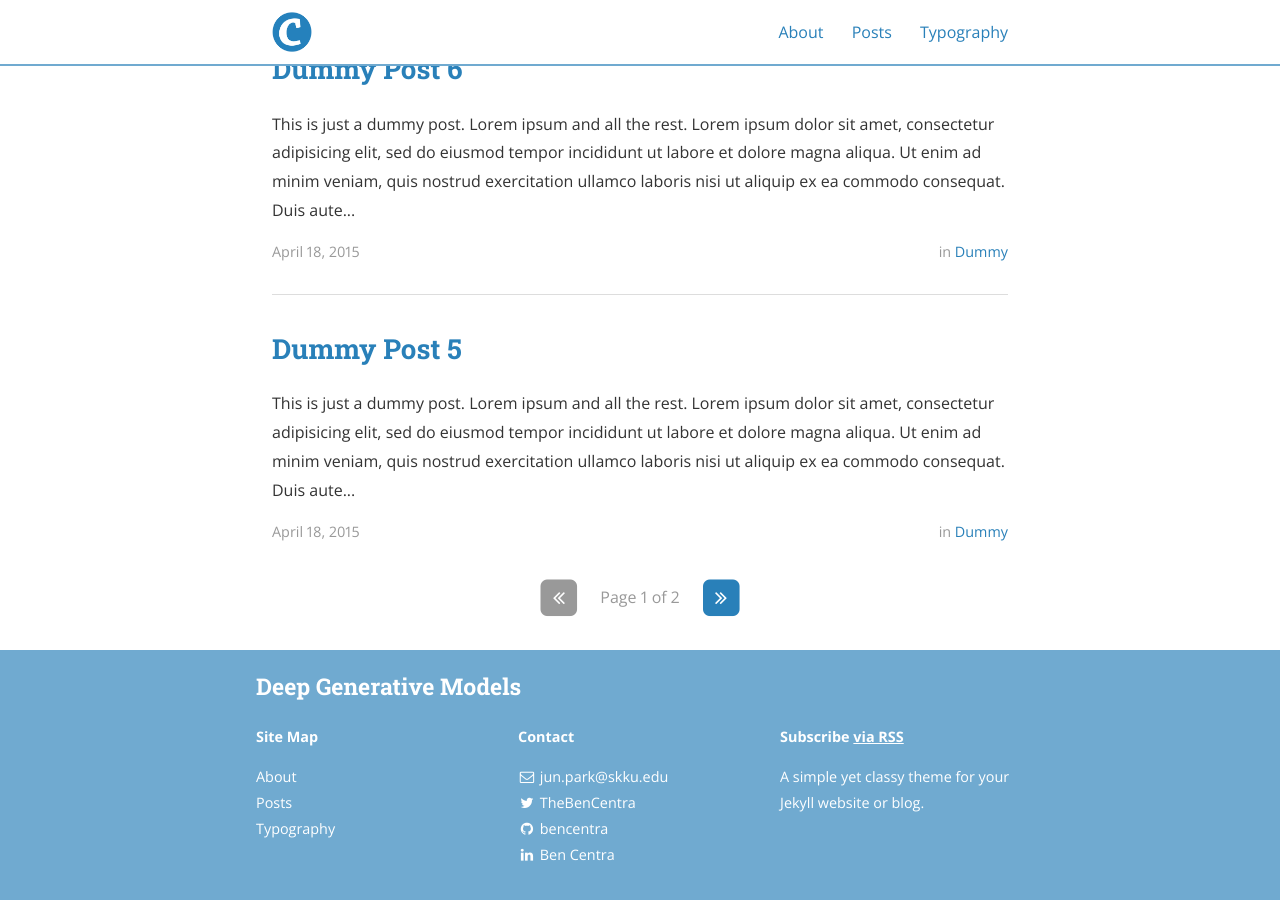
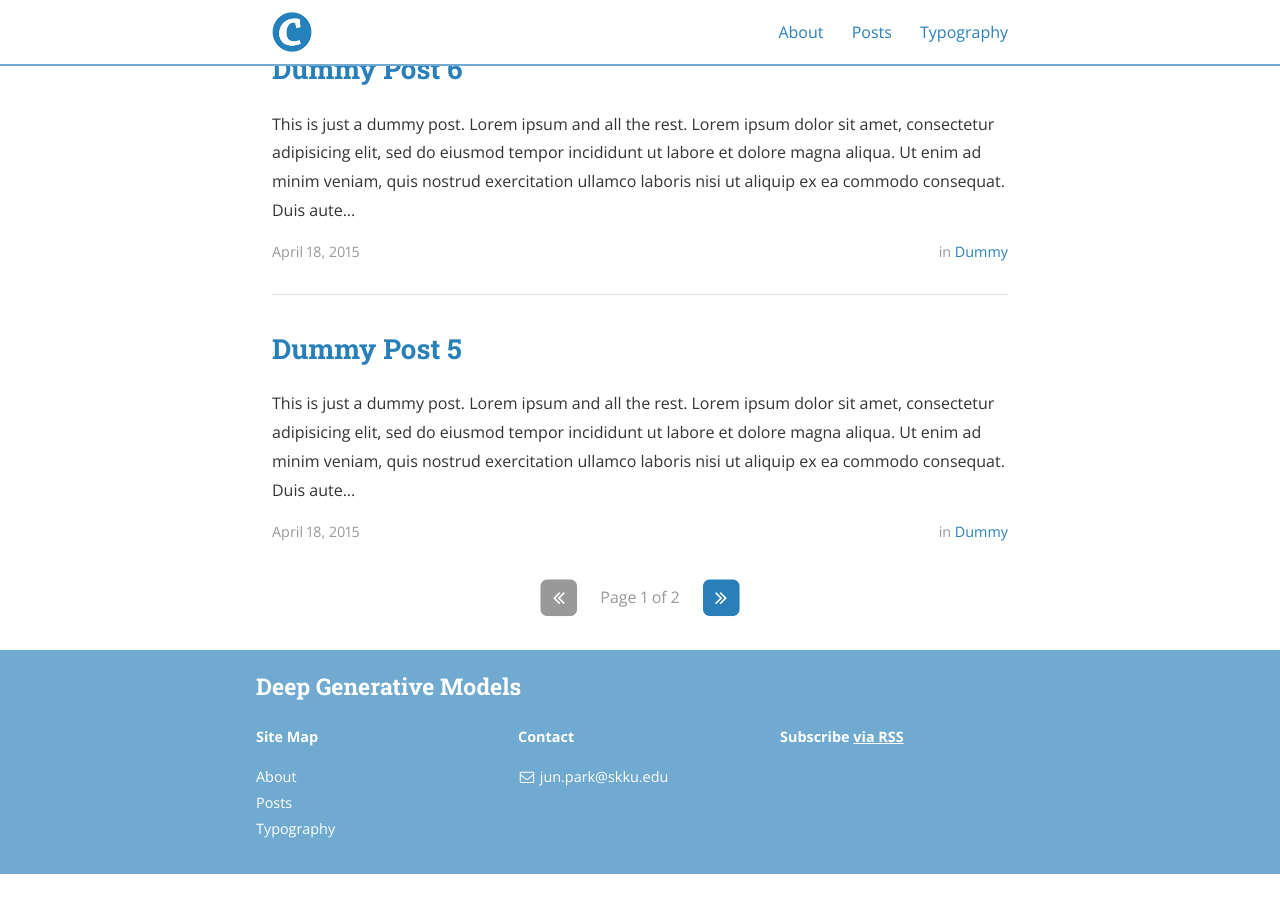
Before and after one commit to deep-generative-models-AIM5036/deep-generative-models-AIM5036.github.io, a Jekyll site: the page built from index.html, in a window 1280 px wide and 900 px high, scrolled down 1275 px. Built offline with Jekyll 4.4.1, drawn with Linux system fonts in a browser that asks for light colours; nearby versions of some CDN libraries; the list of posts is cut into pages by our own code; after the commit the page ends 2149 px from its top, so only the background shows below that; part of the change alters nothing that is shown.

```diff
--- a/_config.yml
+++ b/_config.yml
@@ -14,7 +14,7 @@ subtitle: "AIM5036, Fall 2022"
 email: jun.park@skku.edu
 name: Jun H. Park
 description: >
-  A simple yet classy theme for your Jekyll website or blog.
+#  A simple yet classy theme for your Jekyll website or blog.
 # Base URL of site (i.e. /blog). It should always start with a slash,
 # and never end with a slash. Set it to a blank value if hosting at the
 # root of your server.
@@ -75,118 +75,118 @@ descriptions:
 #     url: https://twitter.com/TheBenCentra # URL of your profile (leave blank to not display in footer)
 #     desc: Follow me on Twitter            # Description to display as link title, etc
 #     share: true                           # Include in the "Share" section of posts
-social:
-  - name: Twitter
-    icon: twitter
-    username: TheBenCentra
-    url: https://twitter.com/TheBenCentra
-    desc: Follow me on Twitter
-    share: true
+# social:
+#   - name: Twitter
+#     icon: twitter
+#     username: TheBenCentra
+#     url: https://twitter.com/TheBenCentra
+#     desc: Follow me on Twitter
+#     share: true
 
-  - name: Facebook
-    icon: facebook
-    username: thebencentra
-    url: ""
-    desc: Friend me on Facebook
-    share: true
+#   - name: Facebook
+#     icon: facebook
+#     username: thebencentra
+#     url: ""
+#     desc: Friend me on Facebook
+#     share: true
 
-  - name: GitHub
-    icon: github
-    username: bencentra
-    url: https://github.com/bencentra
-    desc: Fork me on GitHub
-    share: false
+#   - name: GitHub
+#     icon: github
+#     username: bencentra
+#     url: https://github.com/bencentra
+#     desc: Fork me on GitHub
+#     share: false
 
-  - name: LinkedIn
-    icon: linkedin
-    username: Ben Centra
-    url: https://www.linkedin.com/pub/ben-centra/47/769/60a
-    desc: Connect with me on LinkedIn
-    share: true
+#   - name: LinkedIn
+#     icon: linkedin
+#     username: Ben Centra
+#     url: https://www.linkedin.com/pub/ben-centra/47/769/60a
+#     desc: Connect with me on LinkedIn
+#     share: true
 
-  - name: Google+
-    icon: google-plus
-    username: ""
-    url: ""
-    desc: Add me to your Circles
-    share: true
+#   - name: Google+
+#     icon: google-plus
+#     username: ""
+#     url: ""
+#     desc: Add me to your Circles
+#     share: true
 
-  - name: YouTube
-    icon: youtube
-    username: ""
-    url: ""
-    desc: Subscribe on YouTube
-    share: false
+#   - name: YouTube
+#     icon: youtube
+#     username: ""
+#     url: ""
+#     desc: Subscribe on YouTube
+#     share: false
 
-  - name: Instagram
-    icon: instagram
-    username: ""
-    url: ""
-    desc: Follow me on Instagram
-    share: false
+#   - name: Instagram
+#     icon: instagram
+#     username: ""
+#     url: ""
+#     desc: Follow me on Instagram
+#     share: false
 
-  - name: Pinterest
-    icon: pinterest
-    username: ""
-    url: ""
-    desc: Follow me on Pinterest
-    share: true
+#   - name: Pinterest
+#     icon: pinterest
+#     username: ""
+#     url: ""
+#     desc: Follow me on Pinterest
+#     share: true
 
-  - name: SoundCloud
-    icon: soundcloud
-    username: ""
-    url: ""
-    desc: Follow me on SoundCloud
-    share: false
+#   - name: SoundCloud
+#     icon: soundcloud
+#     username: ""
+#     url: ""
+#     desc: Follow me on SoundCloud
+#     share: false
 
-  - name: Tumblr
-    icon: tumblr
-    username: ""
-    url: ""
-    desc: Follow me on Tumblr
-    share: false
+#   - name: Tumblr
+#     icon: tumblr
+#     username: ""
+#     url: ""
+#     desc: Follow me on Tumblr
+#     share: false
 
-  - name: Steam
-    icon: steam
-    username: ""
-    url: ""
-    desc: Friend me on Steam
-    share: false
+#   - name: Steam
+#     icon: steam
+#     username: ""
+#     url: ""
+#     desc: Friend me on Steam
+#     share: false
 
-  - name: Dribbble
-    icon: dribbble
-    username: ""
-    url: ""
-    desc: Follow me on Dribble
-    share: false
+#   - name: Dribbble
+#     icon: dribbble
+#     username: ""
+#     url: ""
+#     desc: Follow me on Dribble
+#     share: false
 
-  - name: Vimeo
-    icon: vimeo-square
-    username: ""
-    url: ""
-    desc: Follow me on Vimeo
-    share: false
+#   - name: Vimeo
+#     icon: vimeo-square
+#     username: ""
+#     url: ""
+#     desc: Follow me on Vimeo
+#     share: false
 
-  - name: Vine
-    icon: vine
-    username: ""
-    url: ""
-    desc: Follow me on Vine
-    share: false
+#   - name: Vine
+#     icon: vine
+#     username: ""
+#     url: ""
+#     desc: Follow me on Vine
+#     share: false
 
-  - name: Reddit
-    icon: reddit
-    username: ""
-    url: ""
-    desc: Share to Reddit
-    share: true
+#   - name: Reddit
+#     icon: reddit
+#     username: ""
+#     url: ""
+#     desc: Share to Reddit
+#     share: true
 
-  - name: "Hacker News"
-    icon: hacker-news
-    username: ""
-    url: ""
-    desc: Share to Hacker News
-    share: false
+#   - name: "Hacker News"
+#     icon: hacker-news
+#     username: ""
+#     url: ""
+#     desc: Share to Hacker News
+#     share: false
 
 # Social sharing protocols
 # These are for automatically generating sharing metadata for FB and Twitter
```
